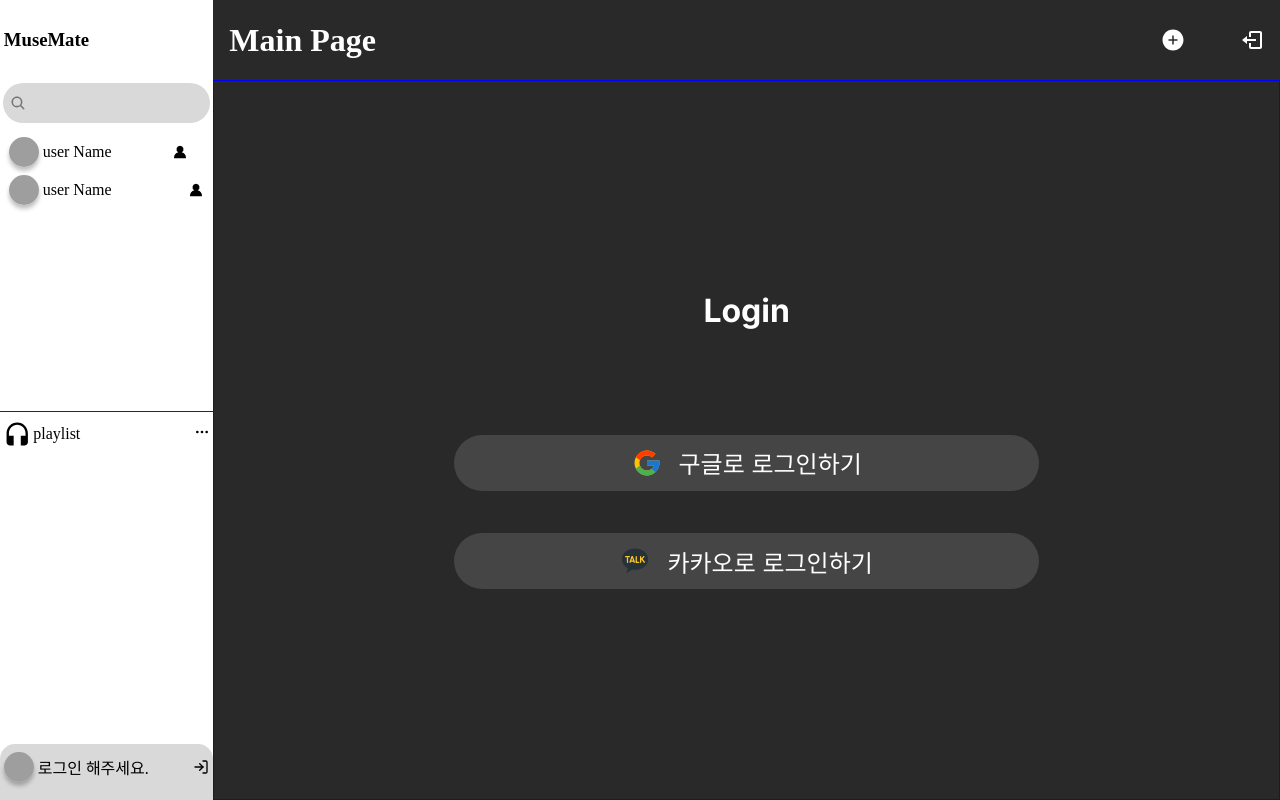
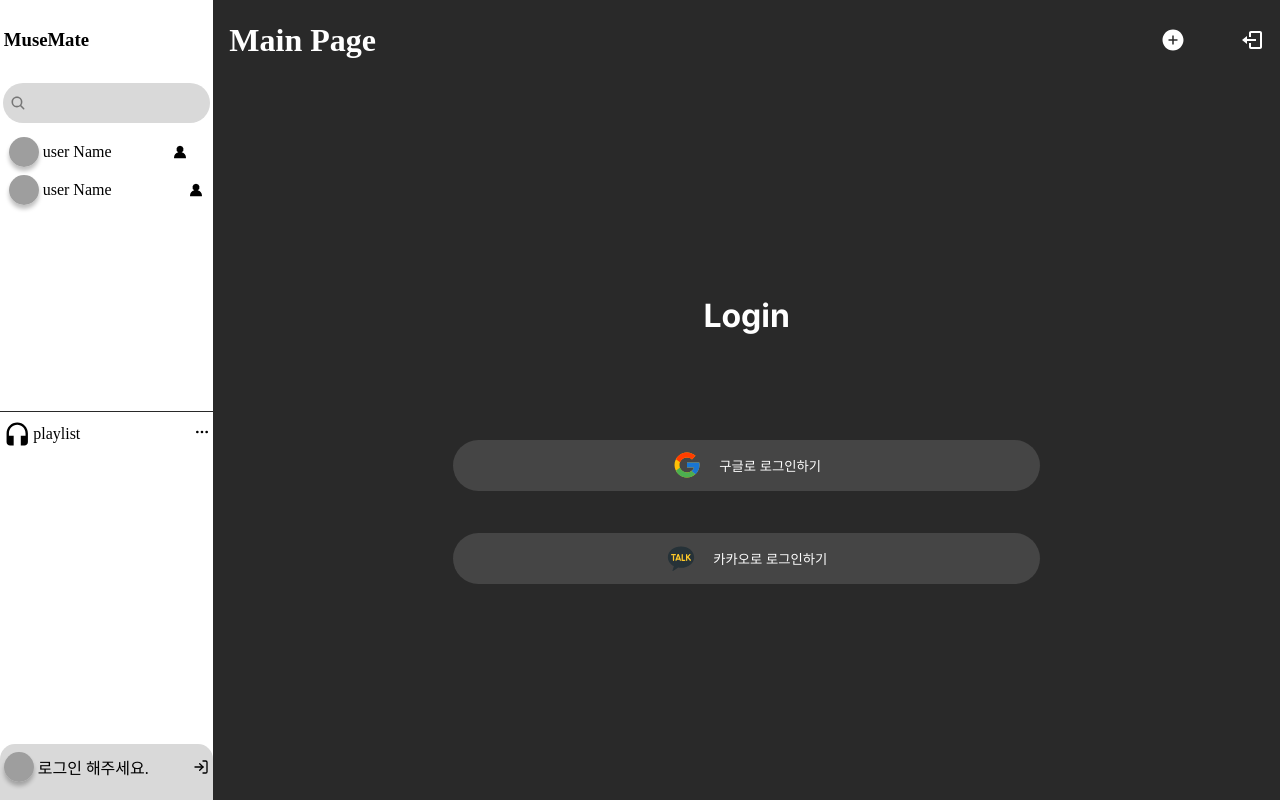
Before and after one commit to Minminjamin/musemate, a Next.js app: page / in a window 1280 px wide. Built offline with nearby package versions, Linux system fonts and the light colour scheme; no server answers; grey boxes are pictures that could not be loaded; some icons are missing.

Commit message:
style : main 페이지 스타일 재정비

```diff
--- a/styles/Home.module.scss
+++ b/styles/Home.module.scss
@@ -1,7 +1,6 @@
 .main {
   width: 100%;
   height: calc(100vh - 10%);
-  border: solid 1px blue;
 }
 
 .logoutWrap {
@@ -101,7 +100,6 @@
       border-radius: 50px;
       background: #454545;
       color: white;
-      font-size: 1.5rem;
 
       svg {
         width: 30px;
--- a/styles/globals.css
+++ b/styles/globals.css
@@ -12,7 +12,6 @@ body {
 
 #__next {
   display: flex;
-  width: 100vw;
   height: 100vh;
 }
 
```
